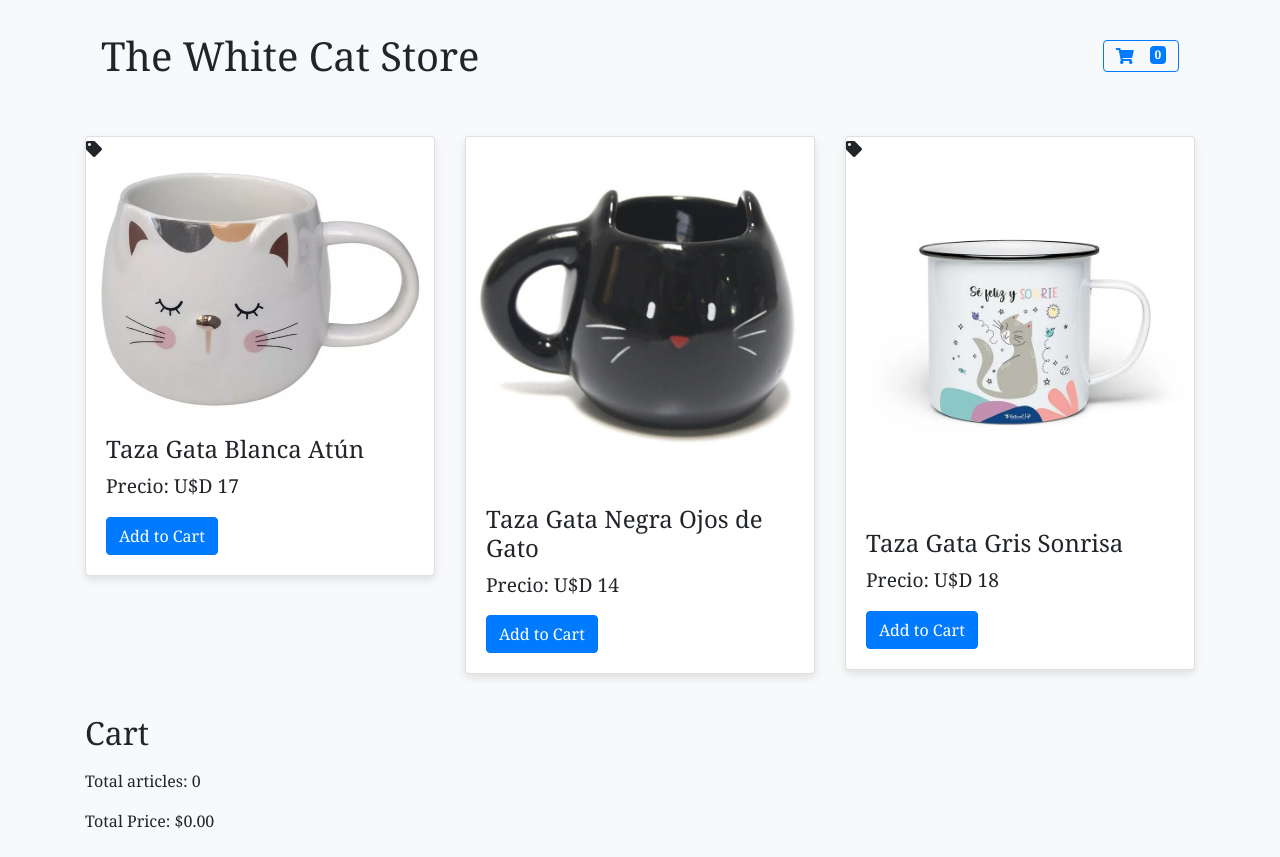
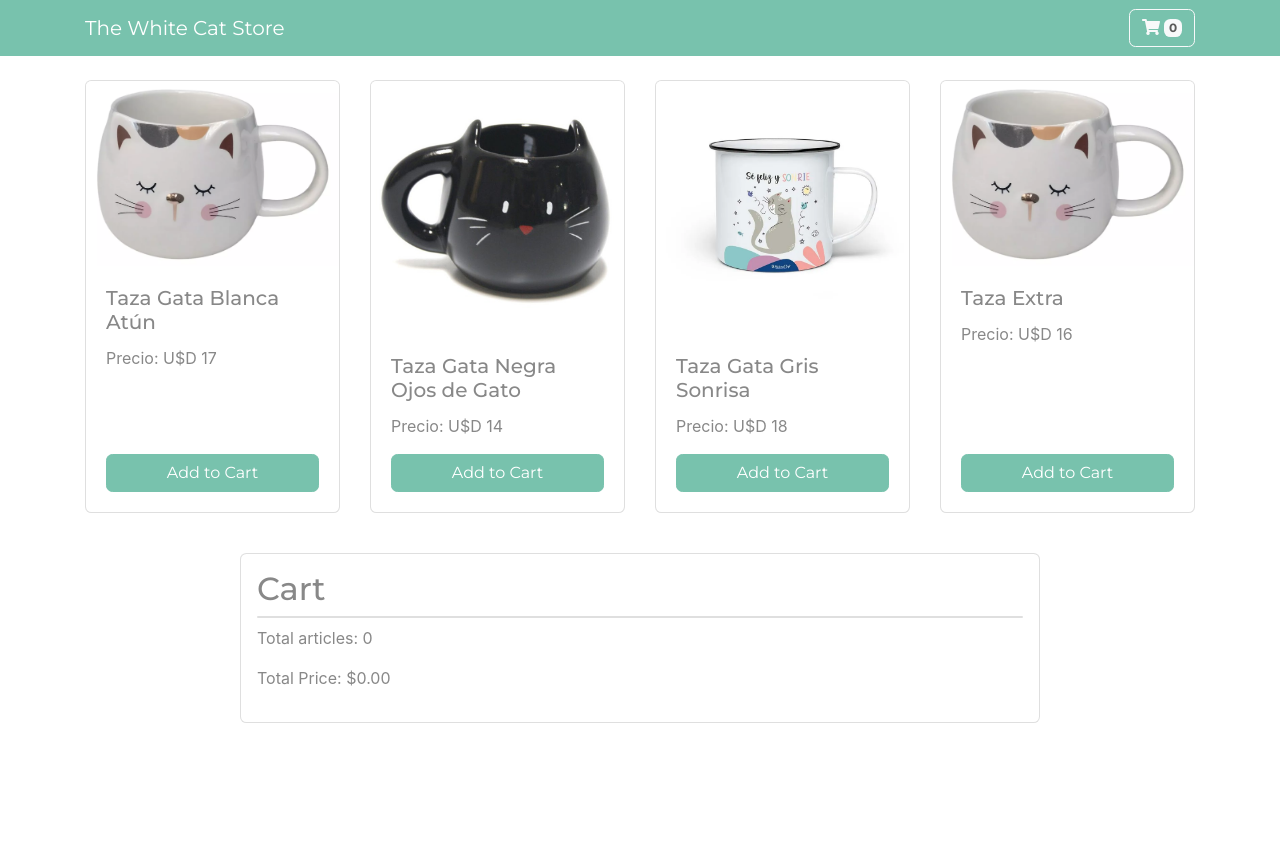
Before and after one commit to ceurrutia/shopping-cart, a plain HTML site: page index.html in a window 1280 px wide. After the commit the page ends 800 px from the top, so only its background shows below. Drawn offline with nearby package versions, Linux system fonts and the light colour scheme.

Commit message:
cambios cosmeticos

```diff
--- a/index.html
+++ b/index.html
@@ -1,105 +1,112 @@
 <!DOCTYPE html>
 <html lang="en">
+
 <head>
   <meta charset="UTF-8" />
   <meta name="viewport" content="width=device-width, initial-scale=1.0" />
   <title>Gata Blanca Cup Store</title>
-    <link
-      rel="stylesheet"
-      href="https://stackpath.bootstrapcdn.com/bootstrap/4.5.2/css/bootstrap.min.css"
-    />
-    <link
-      rel="stylesheet"
-      href="https://cdnjs.cloudflare.com/ajax/libs/font-awesome/5.15.4/css/all.min.css"
-    />
-    <link rel="stylesheet" href="styles/style.css" />
+  <!-- Bootswatch Minty -->
+  <link rel="stylesheet" href="https://cdn.jsdelivr.net/npm/bootswatch@4.5.2/dist/minty/bootstrap.min.css" />
+  <link rel="stylesheet" href="https://cdnjs.cloudflare.com/ajax/libs/font-awesome/5.15.4/css/all.min.css" />
+  <style>
+    /* Pequeños ajustes para que el cart no sea gigante */
+    #cart {
+      max-width: 800px;
+      margin: 0 auto;
+    }
+  </style>
 </head>
+
 <body>
+  <!-- Navbar a 100% de ancho -->
+  <nav class="navbar navbar-expand-lg navbar-dark bg-primary mb-4 w-100">
     <div class="container">
-      <nav class="navbar navbar-light bg-light mb-4">
-        <h1 class="text-center my-4">The White Cat Store</h1>
-        <div class="cart-icon">
-          <a href="#cart" class="btn btn-outline-primary">
+      <a class="navbar-brand" href="#">The White Cat Store</a>
+      <button class="navbar-toggler" type="button" data-toggle="collapse" data-target="#navbarNav">
+        <span class="navbar-toggler-icon"></span>
+      </button>
+      <div class="collapse navbar-collapse justify-content-end" id="navbarNav">
+        <ul class="navbar-nav">
+          <li class="nav-item">
+            <a href="#cart" class="btn btn-outline-light">
               <i class="fas fa-shopping-cart"></i>
-            <span id="cart-count" class="badge badge-primary">0</span>
+              <span id="cart-count" class="badge badge-light">0</span>
             </a>
+          </li>
+        </ul>
+      </div>
     </div>
   </nav>
 
+  <div class="container">
+    <!-- Productos: 4 por fila -->
     <div class="row products mb-4">
-        <div class="col-md-4">
-          <div class="card mb-3">
-            <div class="sale-icon"><i class="fas fa-tag"></i></div>
-            <img
-              src="img/taza-gata-blanca.png"
-              class="card-img-top product-image"
-              alt="Taza Gata blanca"
-            />
-            <div class="card-body">
-              <h3 class="card-title">Taza Gata Blanca Atún</h3>
+      <div class="col-lg-3 col-md-4 col-sm-6 mb-3">
+        <div class="card h-100">
+          <img src="img/taza-gata-blanca.png" class="card-img-top" alt="Taza Gata blanca" />
+          <div class="card-body d-flex flex-column">
+            <h5 class="card-title">Taza Gata Blanca Atún</h5>
             <p class="card-text">Precio: U$D 17</p>
-              <button
-                class="btn btn-primary"
-                onclick="addToCart('Taza Gata blanca', 17, 'img/taza-gata-blanca.png')"
-              >
+            <button class="btn btn-primary mt-auto"
+              onclick="addToCart('Taza Gata blanca', 17, 'img/taza-gata-blanca.png')">
               Add to Cart
             </button>
           </div>
         </div>
       </div>
 
-        <div class="col-md-4">
-          <div class="card mb-3">
-            <img
-              src="img/gato-negro.jpg"
-              class="card-img-top product-image"
-              alt="Taza Gata negra"
-            />
-            <div class="card-body">
-              <h3 class="card-title">Taza Gata Negra Ojos de Gato</h3>
+      <div class="col-lg-3 col-md-4 col-sm-6 mb-3">
+        <div class="card h-100">
+          <img src="img/gato-negro.jpg" class="card-img-top" alt="Taza Gata negra" />
+          <div class="card-body d-flex flex-column">
+            <h5 class="card-title">Taza Gata Negra Ojos de Gato</h5>
             <p class="card-text">Precio: U$D 14</p>
-              <button
-                class="btn btn-primary"
-                onclick="addToCart('Taza Gata negra', 14, 'img/gato-negro.jpg')"
-              >
+            <button class="btn btn-primary mt-auto" onclick="addToCart('Taza Gata negra', 14, 'img/gato-negro.jpg')">
               Add to Cart
             </button>
           </div>
         </div>
       </div>
 
-        <div class="col-md-4">
-          <div class="card mb-3">
-            <div class="sale-icon"><i class="fas fa-tag"></i></div>
-            <img
-              src="img/gato-gris.webp"
-              class="card-img-top product-image"
-              alt="Taza Gata gris"
-            />
-            <div class="card-body">
-              <h3 class="card-title">Taza Gata Gris Sonrisa</h3>
+      <div class="col-lg-3 col-md-4 col-sm-6 mb-3">
+        <div class="card h-100">
+          <img src="img/gato-gris.webp" class="card-img-top" alt="Taza Gata gris" />
+          <div class="card-body d-flex flex-column">
+            <h5 class="card-title">Taza Gata Gris Sonrisa</h5>
             <p class="card-text">Precio: U$D 18</p>
-              <button
-                class="btn btn-primary"
-                onclick="addToCart('Taza Gata gris', 18, 'img/gato-gris.webp')"
-              >
+            <button class="btn btn-primary mt-auto" onclick="addToCart('Taza Gata gris', 18, 'img/gato-gris.webp')">
               Add to Cart
             </button>
           </div>
         </div>
       </div>
-        <!-- Agrega más productos aquí -->
+
+      <div class="col-lg-3 col-md-4 col-sm-6 mb-3">
+        <div class="card h-100">
+          <img src="img/taza-gata-blanca.png" class="card-img-top" alt="Taza Extra" />
+          <div class="card-body d-flex flex-column">
+            <h5 class="card-title">Taza Extra</h5>
+            <p class="card-text">Precio: U$D 16</p>
+            <button class="btn btn-primary mt-auto">Add to Cart</button>
+          </div>
+        </div>
+      </div>
     </div>
 
-      <div class="cart mb-4" id="cart">
+    <!-- Carrito contenido en card y centrado -->
+    <div class="card mb-4 p-3" id="cart">
       <h2>Cart</h2>
       <ul id="cart-item" class="list-group mb-2"></ul>
-
       <p>Total articles: <span id="item-count">0</span></p>
       <p>Total Price: <span id="total-price">$0.00</span></p>
     </div>
   </div>
 
+  <!-- JS de Bootstrap y Popper -->
+  <script src="https://code.jquery.com/jquery-3.5.1.slim.min.js"></script>
+  <script src="https://cdn.jsdelivr.net/npm/popper.js@1.16.1/dist/umd/popper.min.js"></script>
+  <script src="https://stackpath.bootstrapcdn.com/bootstrap/4.5.2/js/bootstrap.min.js"></script>
   <script src="js/app.js"></script>
 </body>
+
 </html>
--- a/styles/style.css
+++ /dev/null
@@ -1,65 +0,0 @@
-body {
-    font-family:Cambria, Cochin, Georgia, Times, 'Times New Roman', serif;
-    background-color: #f8f9fa;
-  }
-
-  .cart-icon {
-    display: flex;
-    align-items: center;
-  }
-
-  .cart-icon .btn {
-    display: flex;
-    align-items: center;
-  }
-
-  .cart-icon i {
-    margin-right: 8px;
-  }
-
-  .cart-icon .badge {
-    margin-left: 8px;
-  }
-
-  .card {
-    box-shadow: 0 4px 8px rgba(0, 0, 0, 0.1);
-  }
-
-  .card-title {
-    font-size: 1.5rem;
-    margin-bottom: 0.5rem;
-  }
-
-  .card-text {
-    font-size: 1.2rem;
-    margin-bottom: 1rem;
-  }
-
-  #cart-item {
-    list-style: none;
-    padding: 0;
-  }
-
-  #cart-item li {
-    background: #ffffff;
-    margin-bottom: 10px;
-    padding: 10px;
-    border: 1px solid #dee2e6;
-    border-radius: 5px;
-    display: flex;
-    align-items: center;
-  }
-
-  .product-image {
-    width: 100%;
-    height: auto;
-    object-fit: cover;
-  }
-
-  .cart-item-image {
-    width: 50px;
-    height: 50px;
-    object-fit: cover;
-    margin-right: 10px;
-    border-radius: 5px;
-  }
```
Lines whose indentation alone changed are shown as unchanged.
